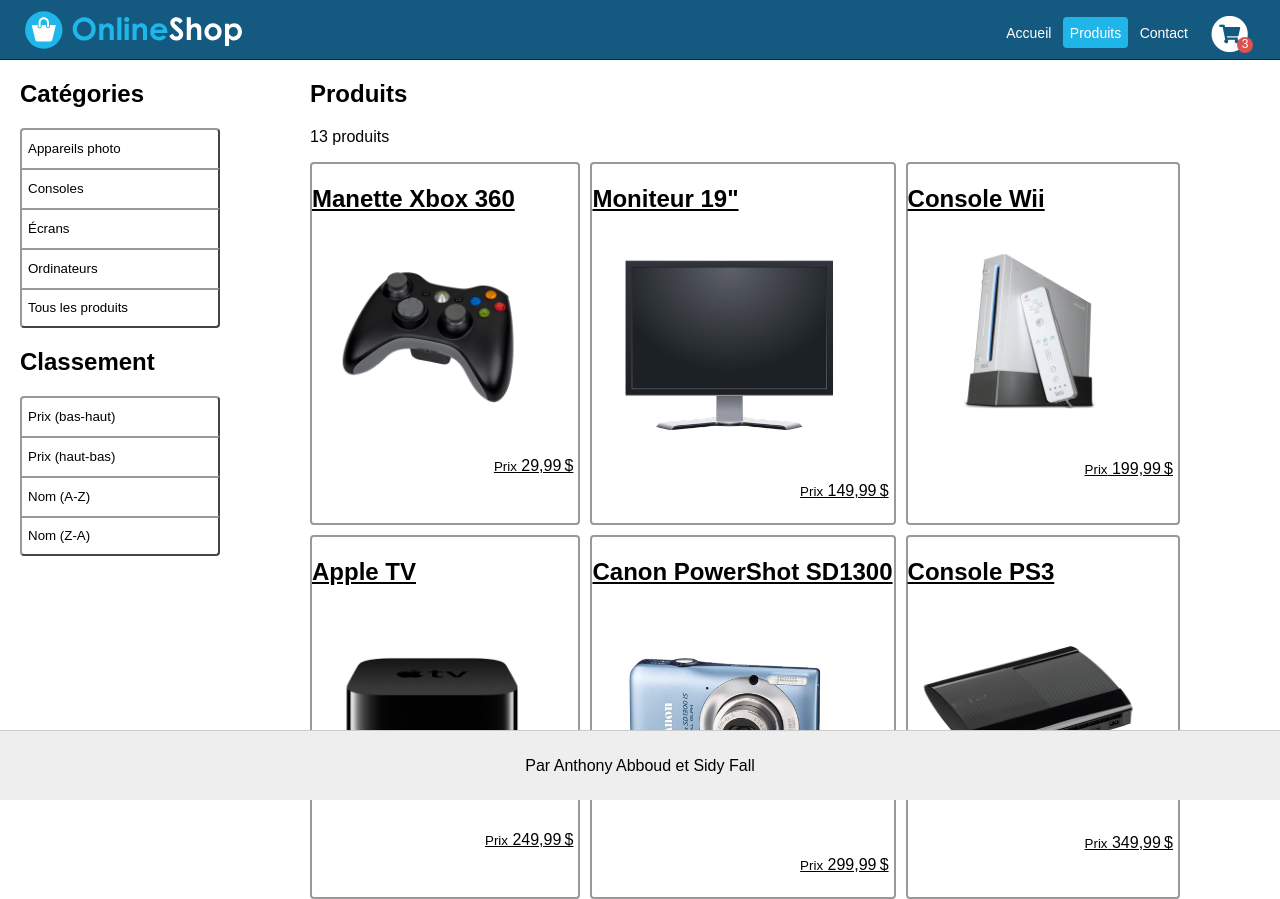
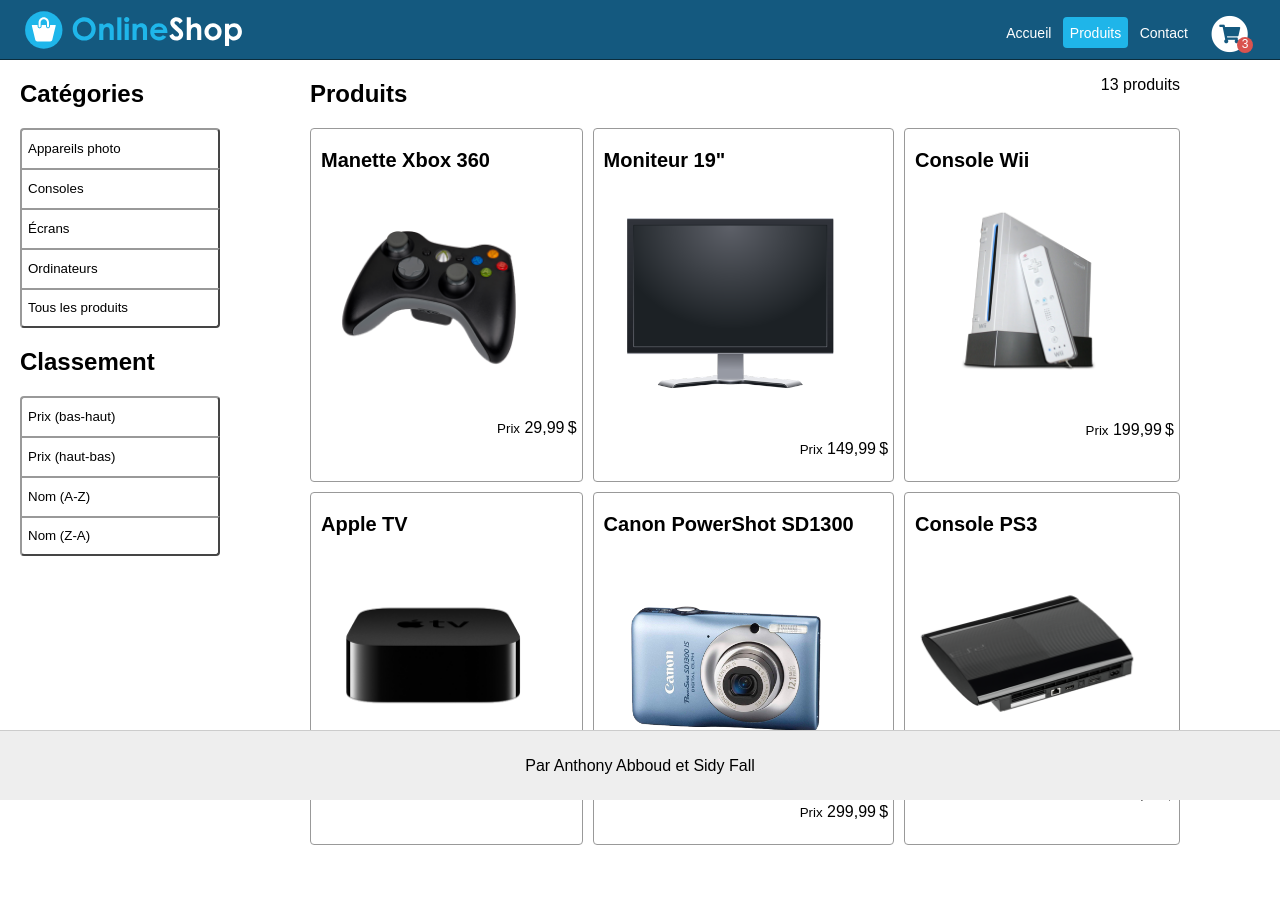
Before and after one commit to AnthonyAbboud/Website2-TP2, a plain HTML site: page products.html in a window 1280 px wide. After the commit the page ends 845 px from the top, so only its background shows below. Drawn offline with Linux system fonts and the light colour scheme.

Commit message:
progression. Manque couleur des boutons de multiples groupes de la barre lateraly simultanement + positions des labels prix

```diff
--- a/assets/css/style.css
+++ b/assets/css/style.css
@@ -157,6 +157,7 @@
 
 #barre-laterale > section > div > .selected:focus {
 	background-color: #ddf2fb;
+	outline: none;
 }
 
 #barre-laterale > section > div > button:first-child {
@@ -173,6 +174,20 @@
 	border-bottom: none;
 }
 
+#contenu-principal {
+	width: 75%;
+	float: right;
+}
+
+#contenu-principal > h1 {
+	display: inline-block;
+}
+
+#contenu-principal > p {
+	display: inline-block;
+	float: right;
+}
+
 .product-img {
 	width: 90%;
 }
@@ -186,8 +201,9 @@
 
 #products-list > a {
 	border-radius: 4px;
-    border: 2px solid #999999;
+    border: 1px solid #999999;
     line-height: 30px;
+    text-decoration: none;
 }
 
 #products-list > a:hover{
@@ -196,6 +212,12 @@
 	transition-delay: 0,2s;
 }
 
+#products-list > a > h2 {
+	padding-left: 10px;
+	padding-right: 10px;
+	font-size: 20px;
+}
+
 #products-list > a > p {
 	text-align: right;
 	padding-right: 5px;
--- a/products.html
+++ b/products.html
@@ -51,7 +51,7 @@
       </div>
     </section>
   </section>
-  <article>
+  <article id="contenu-principal">
     <h1>Produits</h1>
     <p>13 produits</p>
 
@@ -59,32 +59,32 @@
       <a href="./product.html" title="En savoir plus...">
         <h2>Manette Xbox 360</h2>
         <img class="product-img" alt="Manette Xbox 360" src="./assets/img/xbox-controller.png">
-        <p><small>Prix</small> 29,99&thinsp;$</p>
+        <p id="price"><small>Prix</small> 29,99&thinsp;$</p>
       </a>
       <a href="./product.html" title="En savoir plus...">
         <h2>Moniteur 19"</h2>
         <img class="product-img" alt="Moniteur 19&quot;" src="./assets/img/monitor.png">
-        <p><small>Prix</small> 149,99&thinsp;$</p>
+        <p id="price"><small>Prix</small> 149,99&thinsp;$</p>
       </a>
       <a href="./product.html" title="En savoir plus...">
         <h2>Console Wii</h2>
         <img class="product-img" alt="Console Wii" src="./assets/img/wii.png">
-        <p><small>Prix</small> 199,99&thinsp;$</p>
+        <p id="price"><small>Prix</small> 199,99&thinsp;$</p>
       </a>
       <a href="./product.html" title="En savoir plus...">
         <h2>Apple TV</h2>
         <img class="product-img" alt="Apple TV" src="./assets/img/apple-tv.png">
-        <p><small>Prix</small> 249,99&thinsp;$</p>
+        <p id="price"><small>Prix</small> 249,99&thinsp;$</p>
       </a>
       <a href="./product.html" title="En savoir plus...">
         <h2>Canon PowerShot SD1300</h2>
         <img class="product-img" alt="Canon PowerShot SD1300" src="./assets/img/camera-3.png">
-        <p><small>Prix</small> 299,99&thinsp;$</p>
+        <p id="price"><small>Prix</small> 299,99&thinsp;$</p>
       </a>
       <a href="./product.html" title="En savoir plus...">
         <h2>Console PS3</h2>
         <img class="product-img" alt="Console PS3" src="./assets/img/ps3.png">
-        <p><small>Prix</small> 349,99&thinsp;$</p>
+        <p id="price"><small>Prix</small> 349,99&thinsp;$</p>
       </a>
     </div>
   </article>
```
